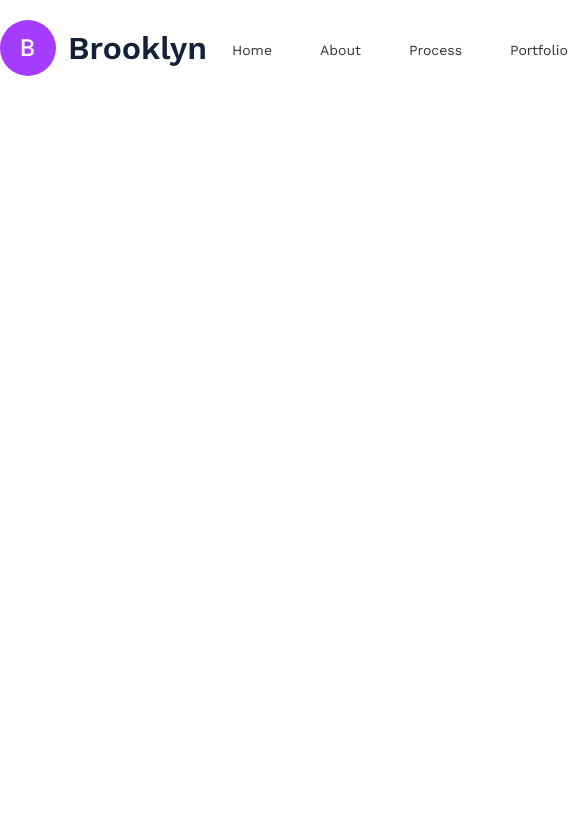
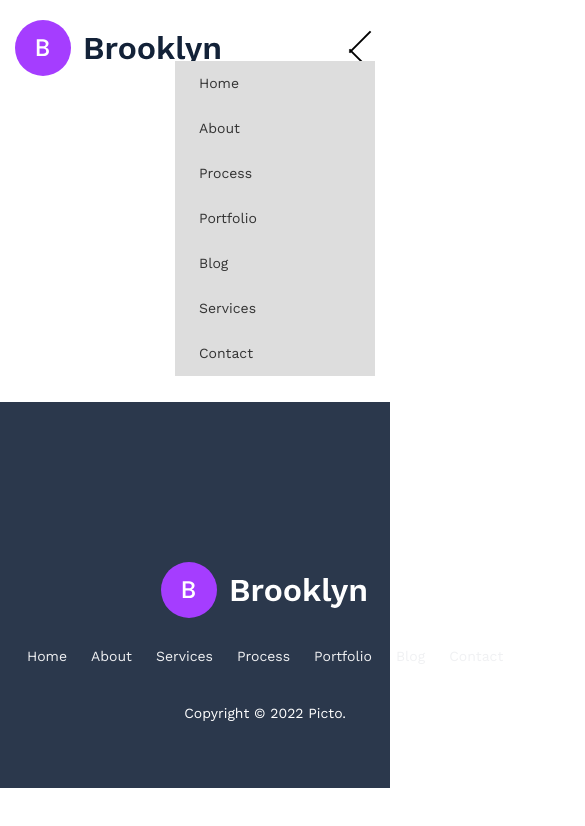
Before and after one commit to wphsn/html-picto-portfolio, a plain HTML site: page index.html in a window 390 px wide. Shown: the top 826 px of the page, 585 px wide, since content can reach past the window. Drawn offline with nearby package versions, Linux system fonts and the light colour scheme.

Commit message:
Footer, header responsive

```diff
--- a/css/common.css
+++ b/css/common.css
@@ -16,4 +16,5 @@
 body {
   font-family: "Work Sans", sans-serif;
   font-size: 14px;
+  line-height: 1.5;
 }
--- /dev/null
+++ b/css/footer.css
@@ -0,0 +1,22 @@
+footer {
+  background-color: var(--color-secondary);
+  padding: 160px 0 50px;
+  color: var(--color-white);
+}
+footer nav a {
+  color: var(--text-gray-50);
+  padding: 12px;
+}
+footer nav a:hover {
+  color: var(--color-white);
+}
+
+
+/* media queries */
+@media all and (max-width: 1024px) {
+    footer .flex {
+      flex-direction: column;
+      justify-content: center;
+      row-gap: 10px;
+    }
+  }
--- a/css/header.css
+++ b/css/header.css
@@ -1,5 +1,38 @@
 header {
   padding-block: 20px;
+}
+header .mobile-toggler {
+  position: relative;
+  width: 30px;
+  height: 20px;
+  background-color: transparent;
+  border: none;
+  display: none;
+  gap: 3px;
+  flex-direction: column;
+  justify-content: space-between;
+}
+header .mobile-toggler span,
+header .mobile-toggler::before,
+header .mobile-toggler::after {
+  content: "";
+  width: 100%;
+  height: 2px;
+  background-color: var(--text-dark);
+  transition: all 300ms;
+  opacity: 1;
+  visibility: visible;
+}
+
+header .mobile-toggler.active span {
+  opacity: 0;
+  visibility: hidden;
+}
+header .mobile-toggler.active::before {
+  rotate: -45deg;
+}
+header .mobile-toggler.active::after {
+  rotate: 45deg;
 }
 nav ul {
   list-style: none;
@@ -12,3 +45,33 @@ nav ul a {
   border-radius: 4px;
   color: var(--text-dark-900);
 }
+
+/* media queries */
+@media all and (max-width: 1024px) {
+  header .flex {
+    flex-direction: column;
+    justify-content: center;
+    row-gap: 20px;
+  }
+}
+
+@media all and (max-width: 767px) {
+  header .flex {
+    flex-direction: row;
+    justify-content: space-between;
+  }
+  header nav {
+    position: relative;
+  }
+  header .mobile-toggler {
+    display: flex;
+  }
+  header nav ul {
+    flex-direction: column;
+    position: absolute;
+    right: 0;
+    top: 100%;
+    background-color: #ddd;
+    min-width: 200px;
+  }
+}
--- a/css/lib.css
+++ b/css/lib.css
@@ -1,9 +1,11 @@
 .container {
   max-width: 1320px;
   margin: auto;
+  padding-inline: 15px;
 }
 .flex {
   display: flex;
+  flex-wrap: wrap;
 }
 .justify-center {
   justify-content: center;
@@ -17,6 +19,35 @@
 .text-center {
   text-align: center;
 }
+
+.p-2 {
+  padding: 1em;
+}
+.px-2 {
+  padding-inline: 1em;
+}
+.py-2 {
+  padding-block: 1em;
+}
+.p-3 {
+  padding: 1.5em;
+}
+.px-3 {
+  padding-inline: 1.5em;
+}
+.py-3 {
+  padding-block: 1.5em;
+}
+.p-4 {
+  padding: 2em;
+}
+.px-4 {
+  padding-inline: 2em;
+}
+.py-4 {
+  padding-block: 2em;
+}
+
 .fs-14 {
   font-size: 14px;
 }
--- a/index.html
+++ b/index.html
@@ -20,6 +20,7 @@
             <a href="index.html"><img src="./images/logo.svg" alt="logo" /></a>
           </div>
           <nav>
+            <button type="button" class="mobile-toggler active"><span></span></button>
             <ul>
               <li><a href="home.html">Home</a></li>
               <li><a href="about.html">About</a></li>
@@ -34,6 +35,34 @@
       </div>
     </header>
 
+    <main style="min-height: 300px"></main>
+
+    <footer>
+      <div class="container">
+        <div class="flex justify-between items-center">
+          <div class="logo">
+            <a href="index.html"
+              ><img src="./images/logo-footer.svg" alt="logo footer"
+            /></a>
+          </div>
+
+          <nav>
+            <ul>
+              <li><a href="home.html">Home</a></li>
+              <li><a href="about.html">About</a></li>
+              <li><a href="services.html">Services</a></li>
+              <li><a href="process.html">Process</a></li>
+              <li><a href="portfolio.html">Portfolio</a></li>
+              <li><a href="blog.html">Blog</a></li>
+              <li><a href="contact.html">Contact</a></li>
+            </ul>
+          </nav>
+
+          <div class="py-2">Copyright © 2022 Picto.</div>
+        </div>
+      </div>
+    </footer>
+
     <script src="./js/script.js"></script>
   </body>
 </html>
--- a/style.css
+++ b/style.css
@@ -3,4 +3,5 @@
 @import url(./css/common.css);
 
 @import url(./css/header.css);
+@import url(./css/footer.css);
 @import url(./css/media.css);
```
